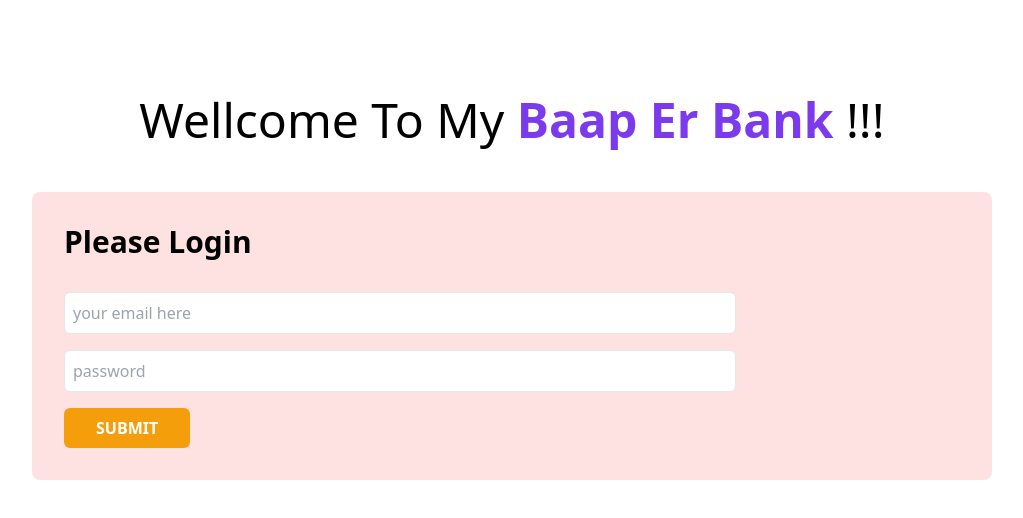
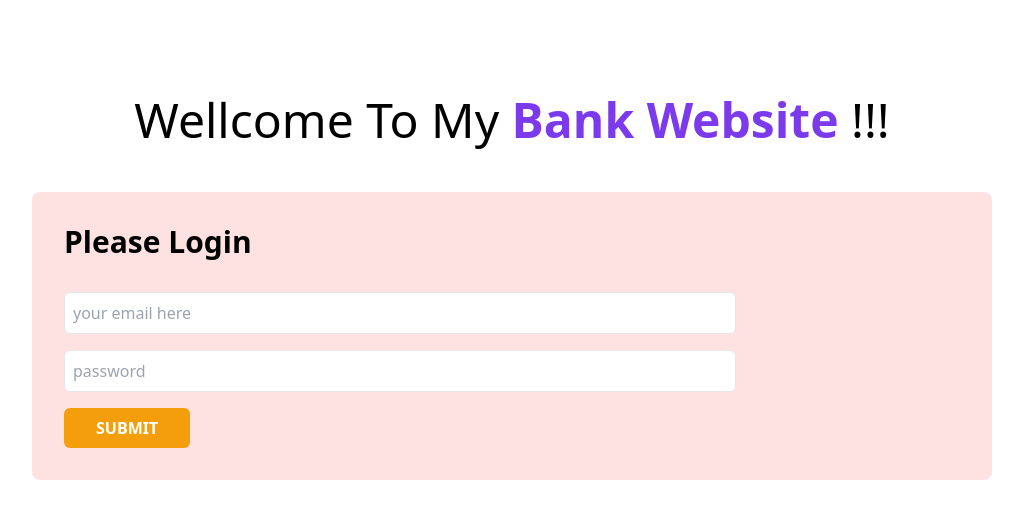
Before and after one commit to Developer-Jihad/JavaScript-Banksite, a plain HTML site: page index.html in a window 1280 px wide. Shown: the whole page, without its empty margins (128-1151 px from the left). Drawn offline with nearby package versions, Linux system fonts and the light colour scheme.

Commit message:
New changes

```diff
--- a/index.html
+++ b/index.html
@@ -12,7 +12,7 @@
 
 <body>
     <header>
-        <h1 class="text-5xl text-center mt-24">Wellcome To My <span class="font-semibold text-purple-600">Baap Er Bank
+        <h1 class="text-5xl text-center mt-24">Wellcome To My <span class="font-semibold text-purple-600">Bank Website
             </span>!!!</h1>
     </header>
     <main>
```
